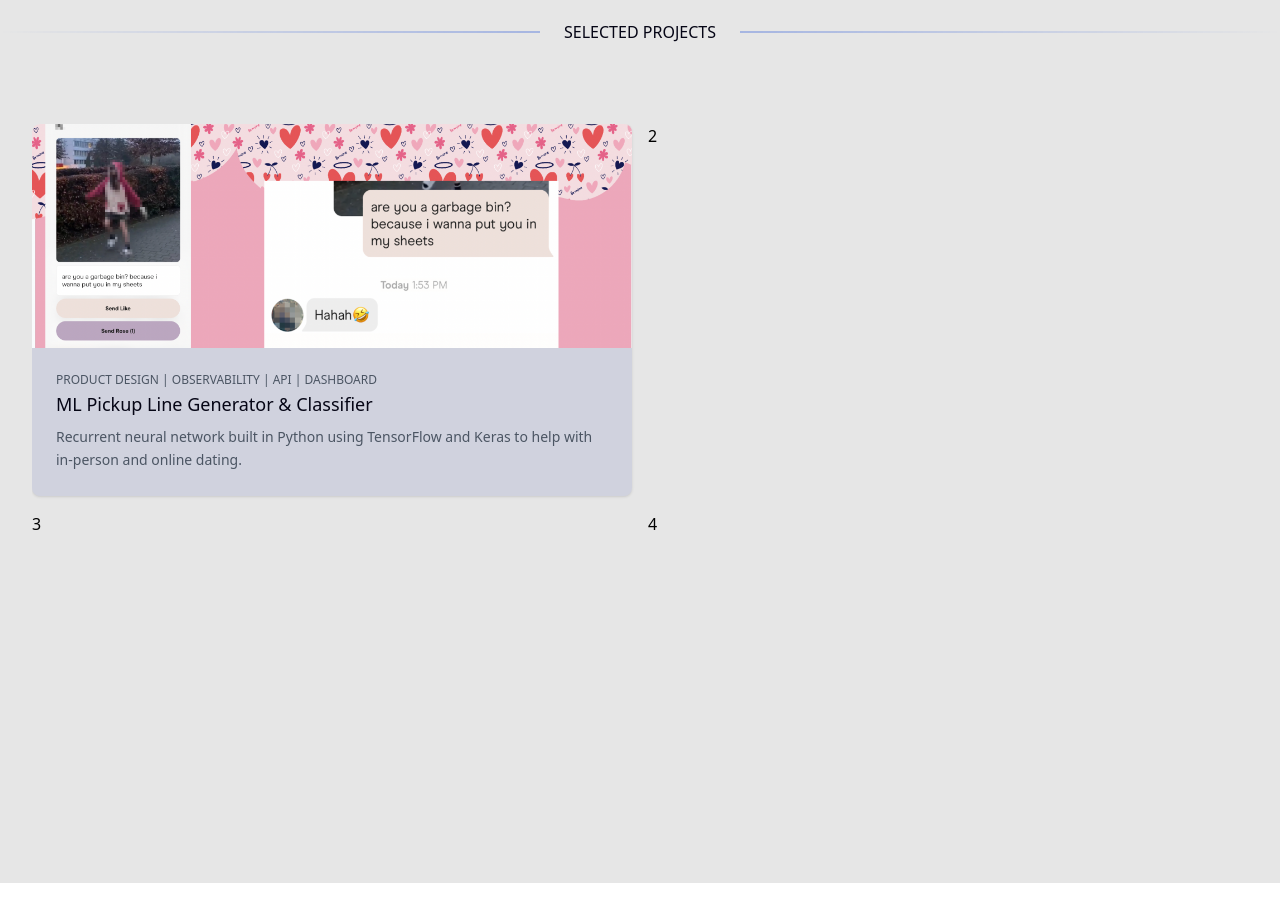
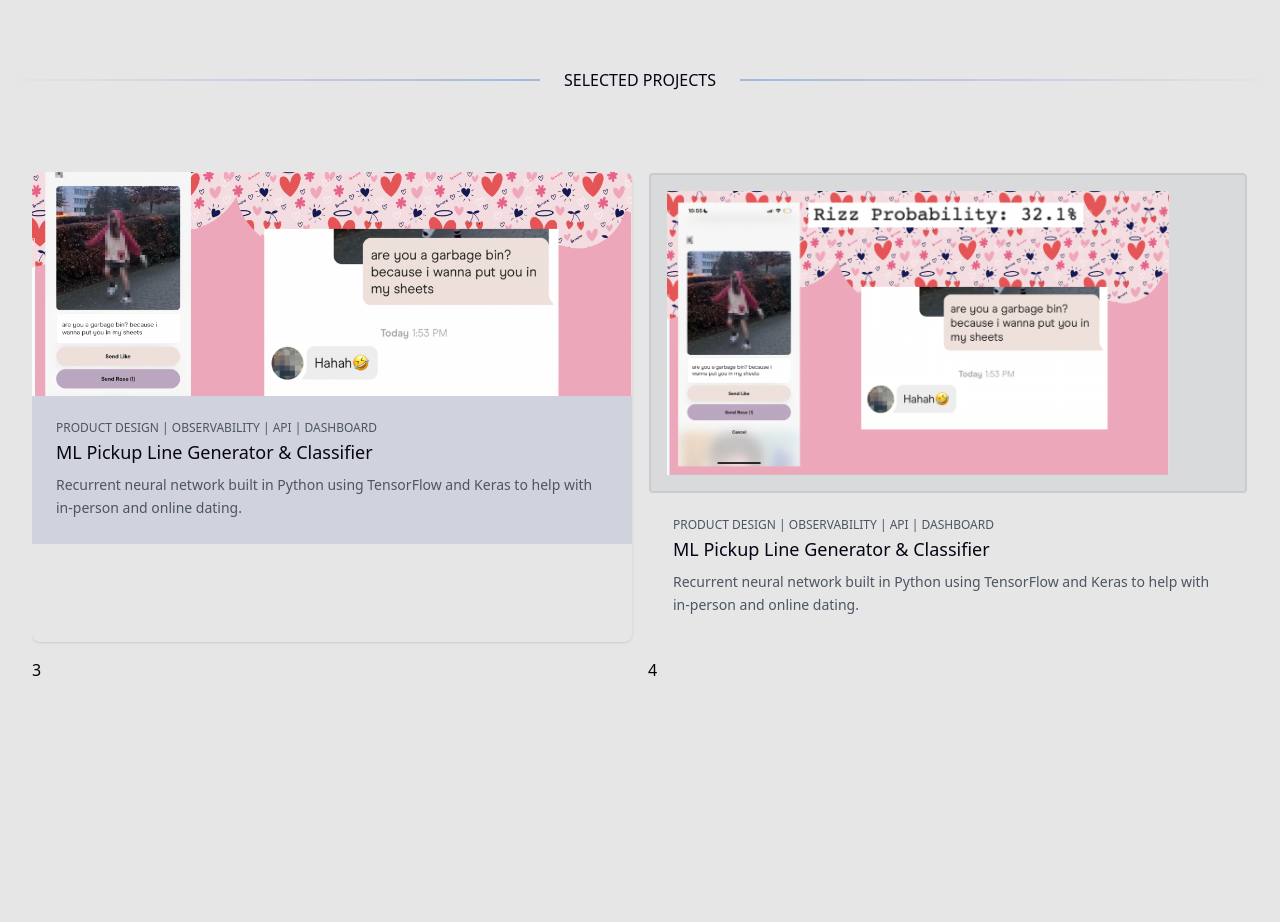
Before and after one commit to johnkimdw/portfolio, a React (Create React App) app: page / in a window 1280 px wide. Shown: the part 560-1482 px from the top of the page. Built offline with nearby package versions, Linux system fonts and the light colour scheme.

Commit message:
update projects

```diff
--- a/src/components/Intro.js
+++ b/src/components/Intro.js
@@ -7,7 +7,7 @@ export default function Intro() {
         <div class="w-screen max-w-full max-h-3xl pt-16">
             <div class="container mx-auto max-w-screen-xl px-4 sm:px-6 lg:px-8">
                 {/* ABOUT SECTION */}
-                <div class="bg-primary px-20 py-20 mx-22 my-20 relative block overflow-hidden rounded-lg p-4 sm:p-6 lg:p-8">
+                <div class="bg-primary  mx-22 my-20 relative block overflow-hidden rounded-lg p-6 sm:p-14 lg:p-22">
 
                     {/* NAME INTRO */}
                     <div class="grid grid-cols-2 sm:justify-between sm:gap-4">
--- a/src/components/Projects.js
+++ b/src/components/Projects.js
@@ -41,7 +41,36 @@ export default function Projects() {
                             </div>
                         </div>
 
-                        <div>2</div>
+                        {/* PROJECT 2 */}
+                        <div className="relative w-full border border-red-500/0 cursor-pointer
+                        ">
+                            {/* IMAGE */}
+                            <div class="relative w-full h-80 bg-gray-500/10 overflow-hidden border-2 border-gray-500/15  rounded p-4
+
+                            ">
+                                <img
+                                    alt="project 1"
+                                    src={proj1}
+                                    class=" h-full object-scale-down object-center
+                                    transition ease-in-out delay-150  hover:-translate-y-1 hover:scale-110  duration-300 "
+                                />
+                            </div>
+
+
+                            <div className="bg-primary/0 p-4 sm:p-6">
+                                <p className="block text-xs text-gray-600">PRODUCT DESIGN | OBSERVABILITY | API | DASHBOARD</p>
+
+                                <a href="https://github.com/JohndKim/Pickup-Line-Generator">
+                                <h3 className="mt-0.5 text-lg text-text hover:text-primary">ML Pickup Line Generator & Classifier</h3>
+                                </a>
+
+                                <p className="mt-2 line-clamp-3 text-sm/relaxed text-gray-600">
+                                Recurrent neural network built in Python using TensorFlow and Keras to help with in-person and online dating.
+
+
+                                </p>
+                            </div>
+                        </div>
                         <div>3</div>
                         <div>4</div>
 
```
